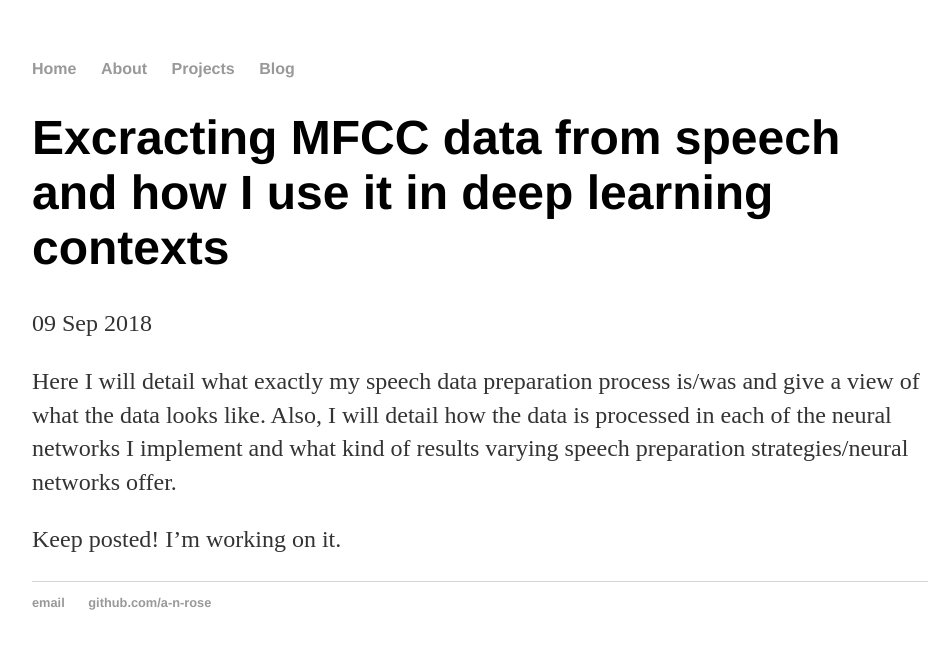
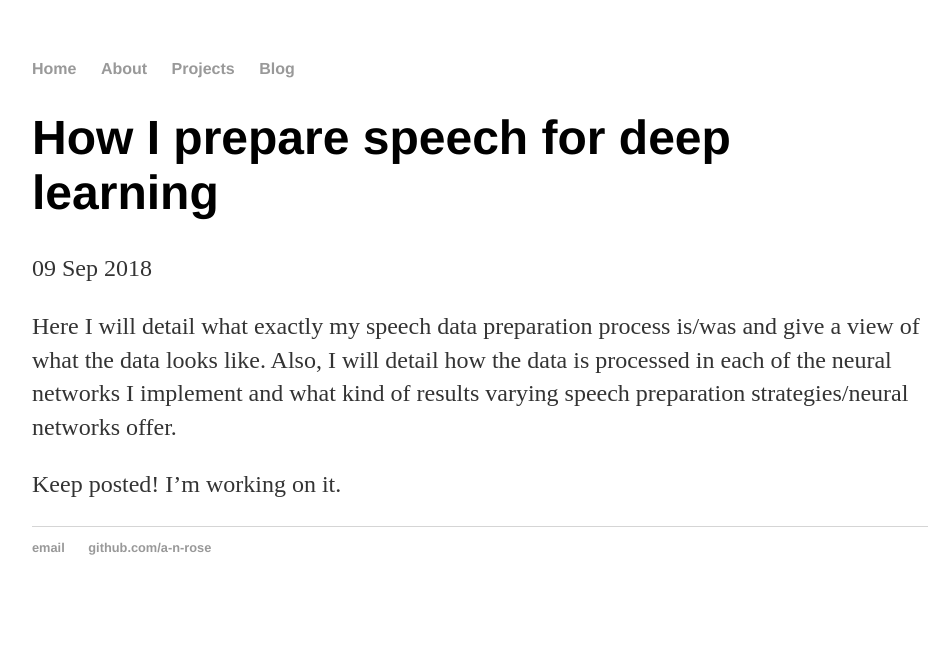
Before and after one commit to a-n-rose/a-n-rose.github.io, a Jekyll site: the page built from _posts/2018-09-09-MFCC-extraction-prep-speech-4-deep-learning.md, in a window 1280 px wide. Shown: the top 649 px of the page, without its empty margins (160-1111 px from the left). Built offline with Jekyll 4.4.1, drawn with Linux system fonts in a browser that asks for light colours.

Commit message:
changed/corrected title

```diff
--- a/_posts/2018-09-09-MFCC-extraction-prep-speech-4-deep-learning.md
+++ b/_posts/2018-09-09-MFCC-extraction-prep-speech-4-deep-learning.md
@@ -1,6 +1,6 @@
 ---
 layout: post
-title: "Excracting MFCC data from speech and how I use it in deep learning contexts"
+title: "How I prepare speech for deep learning"
 date: 2018-09-09
 ---
 
```
